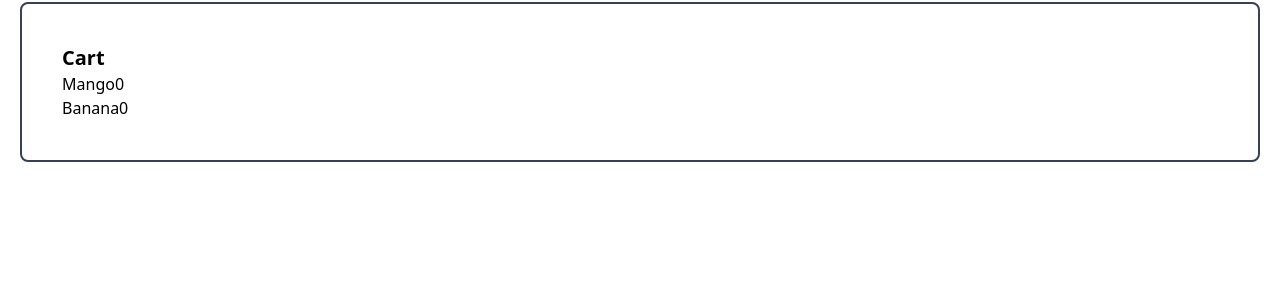
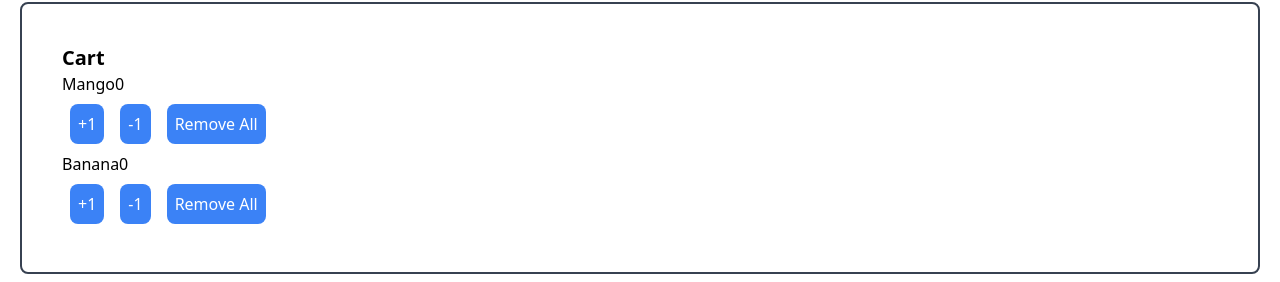
Before and after one commit to Marlente/fruitshop, a Next.js app: page / in a window 1280 px wide. Shown: the part 578-860 px from the top of the page. Before the commit the page ends 800 px from the top, so only its background shows below. Built offline with nearby package versions, Linux system fonts and the light colour scheme.

Commit message:
created clear all items function, and add/remove function

```diff
--- a/pages/index.js
+++ b/pages/index.js
@@ -14,7 +14,6 @@ function Shelf ({fruits, onAddToCart}){
         <div className="text-lg">Price: {fruit.price}</div>
         <div className="w-80 h-80 bg-cover" style={{backgroundImage: `url(${fruit.picture})`}}></div>
         <button className="p-2 m-2 bg-blue-500 rounded-lg text-white" onClick={() => {
-          console.log("onClick called")
           onAddToCart(fruit.name)
         }}>Add to cart</button>
       </div>
@@ -23,15 +22,29 @@ function Shelf ({fruits, onAddToCart}){
   </div>)
 }
 
-function Cart ({cart}){
+function Cart ({cart, onAddToCart, onRemoveFromCart, onRemoveAllItems}){
 
   return (
     <div className="p-10 m-5 border-2 border-gray-700 rounded-lg">
       <h1 className="text-xl font-bold">Cart</h1>
       {Object.keys(cart).map((itemId) => {
         return (<div>
-          {itemId}
-          {cart[itemId]}
+          <div>
+            {itemId}
+            {cart[itemId]}
+          </div>
+          <div className="flex">
+          <button className="p-2 m-2 bg-blue-500 rounded-lg text-white" onClick={() => {
+          onAddToCart(itemId)
+        }}>+1</button>
+        <button className="p-2 m-2 bg-blue-500 rounded-lg text-white" onClick={() => {
+          onRemoveFromCart(itemId)
+        }}>-1</button>
+        <button className="p-2 m-2 bg-blue-500 rounded-lg text-white" onClick={() => {
+          onRemoveAllItems(itemId)
+        }}>Remove All</button>
+          </div>
+
         </div>
           )
       })}
@@ -48,15 +61,25 @@ export default function Home() {
   })
   const addItem = (itemId) => {
     setCart({...cart, [itemId]: cart[itemId] + 1})
-    console.log({...cart, [itemId]: cart[itemId] + 1})
-    console.log("addItem called function")
   }
   const removeItem = (itemId) => {
     setCart({...cart, [itemId]: cart[itemId] - 1})
   }
+  const removeAllItems = (itemId) => {
+    setCart({...cart, [itemId]: 0})
+  }
+
   return (
   <div>
-    <Shelf fruits={fruits} onAddToCart={addItem}/>
-    <Cart cart={cart}/>
+    <Shelf
+    fruits={fruits}
+    onAddToCart={addItem}
+    />
+    <Cart
+    cart={cart}
+    onAddToCart={addItem}
+    onRemoveFromCart={removeItem}
+    onRemoveAllItems={removeAllItems}
+    />
   </div>)
 }
```
